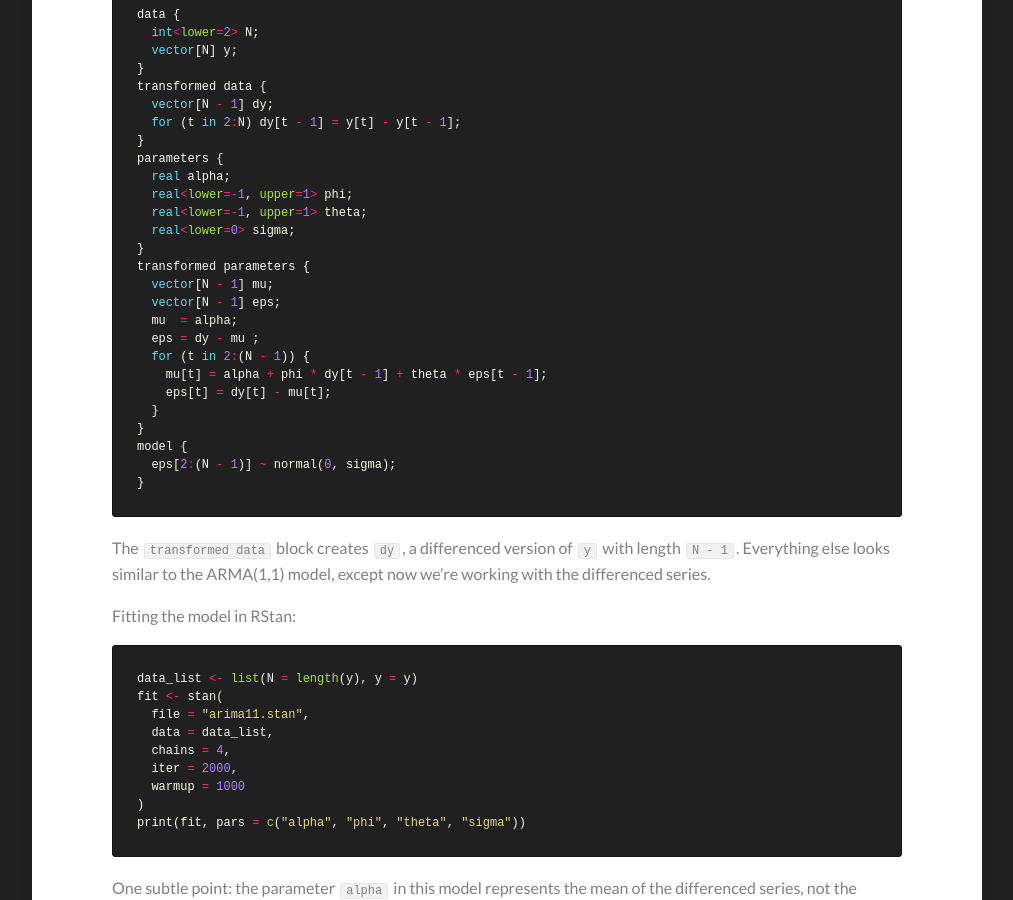
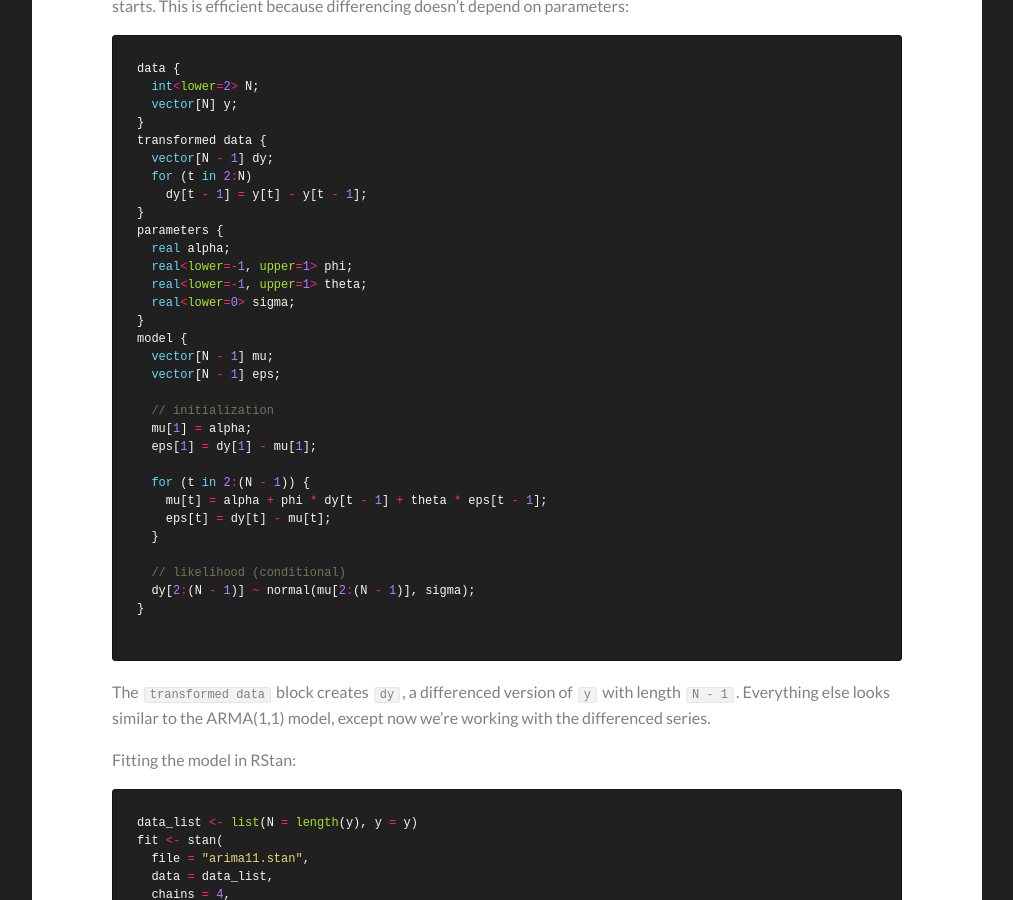
Before and after one commit to Kamran-Afzali/Kamran-Afzali.github.io, a Jekyll site: the page built from _posts/2026-02-25-ARIMA_STAN.md, in a window 1280 px wide and 900 px high, scrolled down 4920 px. Shown: the whole window, without its empty margins (133-1146 px from the left). Built offline with Jekyll 4.4.1, drawn with Linux system fonts in a browser that asks for light colours; formulas are drawn with MathJax 3; some of the changed text lies outside the part shown.

Commit message:
Update 2026-02-25-ARIMA_STAN.md

````diff
--- a/_posts/2026-02-25-ARIMA_STAN.md
+++ b/_posts/2026-02-25-ARIMA_STAN.md
@@ -114,8 +114,11 @@ parameters {
 transformed parameters {
   vector[N] mu;
   vector[N] eps;
-  mu = alpha;
-  eps = y - mu;
+
+  // Initialization
+  mu[1] = alpha;
+  eps[1] = y[1] - mu[1];
+
   for (t in 2:N) {
     mu[t] = alpha + phi * y[t - 1] + theta * eps[t - 1];
     eps[t] = y[t] - mu[t];
@@ -183,7 +186,8 @@ data {
 }
 transformed data {
   vector[N - 1] dy;
-  for (t in 2:N) dy[t - 1] = y[t] - y[t - 1];
+  for (t in 2:N)
+    dy[t - 1] = y[t] - y[t - 1];
 }
 parameters {
   real alpha;
@@ -191,19 +195,23 @@ parameters {
   real<lower=-1, upper=1> theta;
   real<lower=0> sigma;
 }
-transformed parameters {
+model {
   vector[N - 1] mu;
   vector[N - 1] eps;
-  mu  = alpha;
-  eps = dy - mu ;
+
+  // initialization
+  mu[1] = alpha;
+  eps[1] = dy[1] - mu[1];
+
   for (t in 2:(N - 1)) {
     mu[t] = alpha + phi * dy[t - 1] + theta * eps[t - 1];
     eps[t] = dy[t] - mu[t];
   }
+
+  // likelihood (conditional)
+  dy[2:(N - 1)] ~ normal(mu[2:(N - 1)], sigma);
 }
-model {
-  eps[2:(N - 1)] ~ normal(0, sigma);
-}
+
 ```
 
 The `transformed data` block creates `dy`, a differenced version of `y` with length `N - 1`. Everything else looks similar to the ARMA(1,1) model, except now we're working with the differenced series.
````
